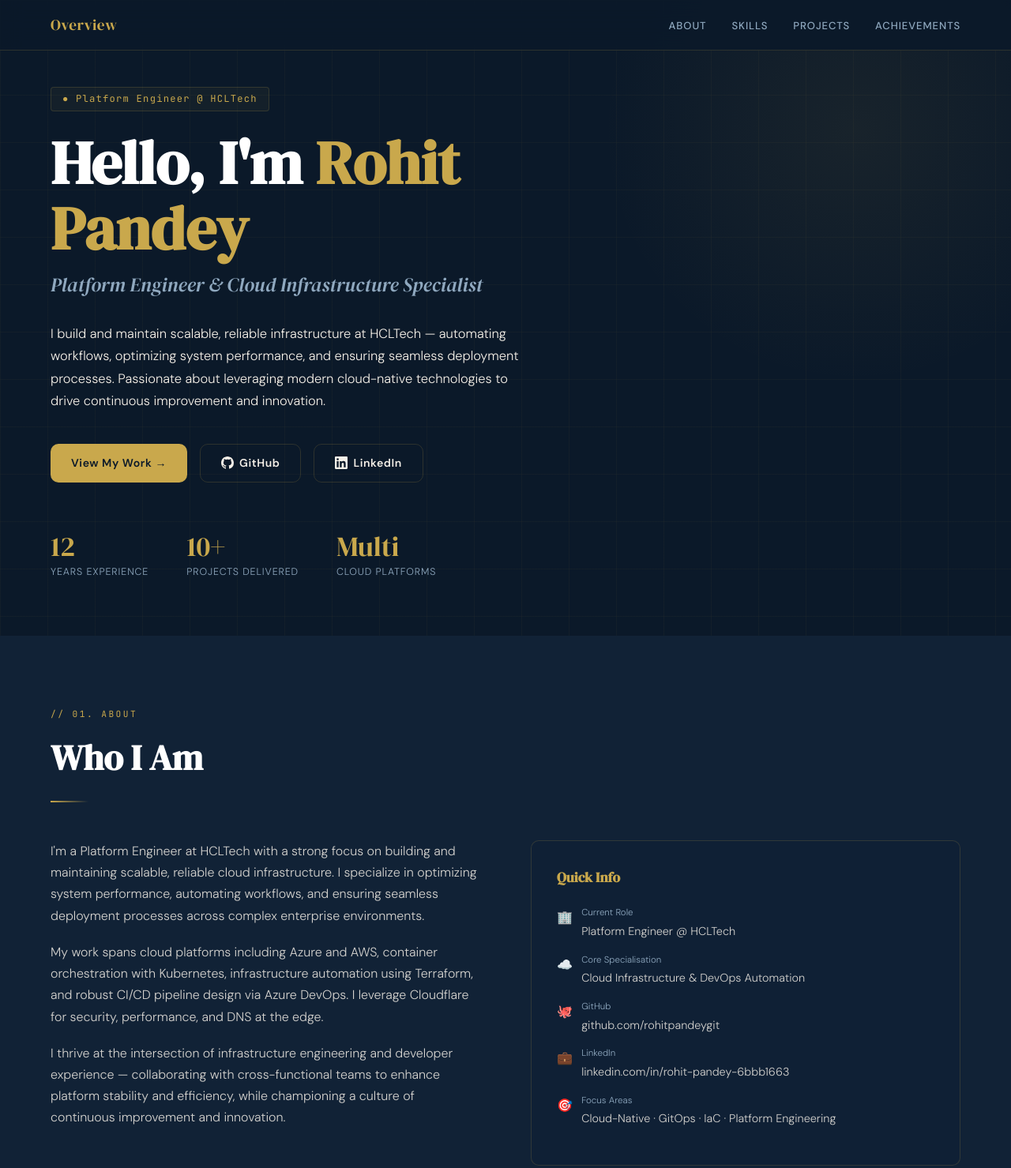
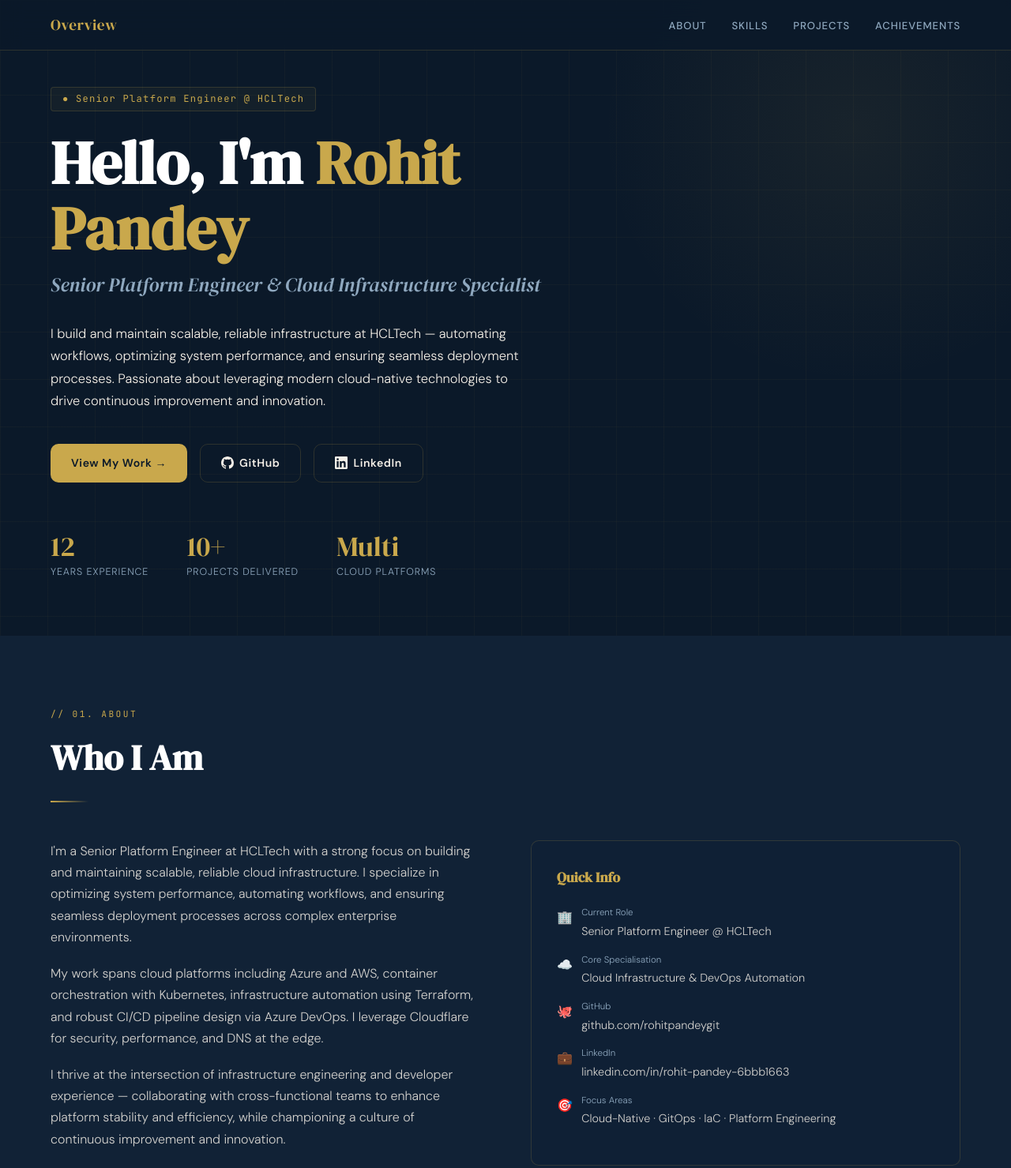
Before and after one commit to rohitpandeygit/rohitpandeygit.github.io, a plain HTML site: page index.html in a window 1280 px wide. Shown: the top 1479 px of the page at 79% size. Drawn offline with Linux system fonts and the light colour scheme.

Commit message:
Update job title to Senior Platform Engineer

```diff
--- a/index.html
+++ b/index.html
@@ -3,7 +3,7 @@
 <head>
   <meta charset="UTF-8" />
   <meta name="viewport" content="width=device-width, initial-scale=1.0" />
-  <title>Rohit Pandey — Platform Engineer</title>
+  <title>Rohit Pandey — Senior Platform Engineer</title>
   <link rel="preconnect" href="https://fonts.googleapis.com" />
   <link rel="preconnect" href="https://fonts.gstatic.com" crossorigin />
   <link href="https://fonts.googleapis.com/css2?family=DM+Serif+Display:ital@0;1&family=DM+Sans:wght@300;400;500;600&family=JetBrains+Mono:wght@400;500&display=swap" rel="stylesheet" />
@@ -296,9 +296,9 @@
   <div class="hero-grid"></div>
   <div class="hero-glow"></div>
   <div class="hero-content">
-    <div class="hero-tag">&#x25CF; Platform Engineer @ HCLTech</div>
+    <div class="hero-tag">&#x25CF; Senior Platform Engineer @ HCLTech</div>
     <h1 class="hero-name">Hello, I'm <span>Rohit Pandey</span></h1>
-    <p class="hero-role">Platform Engineer &amp; Cloud Infrastructure Specialist</p>
+    <p class="hero-role">Senior Platform Engineer &amp; Cloud Infrastructure Specialist</p>
     <p class="hero-bio">
       I build and maintain scalable, reliable infrastructure at HCLTech — automating workflows,
       optimizing system performance, and ensuring seamless deployment processes.
@@ -342,7 +342,7 @@
   <div class="about-grid">
     <div class="about-text reveal">
       <p>
-        I'm a Platform Engineer at HCLTech with a strong focus on building and maintaining scalable,
+        I'm a Senior Platform Engineer at HCLTech with a strong focus on building and maintaining scalable,
         reliable cloud infrastructure. I specialize in optimizing system performance, automating
         workflows, and ensuring seamless deployment processes across complex enterprise environments.
       </p>
@@ -363,7 +363,7 @@
         <span class="info-icon">🏢</span>
         <div>
           <div class="info-label">Current Role</div>
-          <div class="info-text">Platform Engineer @ HCLTech</div>
+          <div class="info-text">Senior Platform Engineer @ HCLTech</div>
         </div>
       </div>
       <div class="info-row">
@@ -581,7 +581,7 @@
 <footer>
   <div>
     <div class="footer-name">Rohit Pandey</div>
-    <div class="footer-note">Platform Engineer @ HCLTech &nbsp;·&nbsp; Built with HTML, CSS &amp; ♥</div>
+    <div class="footer-note">Senior Platform Engineer @ HCLTech &nbsp;·&nbsp;&amp; </div>
   </div>
   <div class="footer-links">
     <a class="footer-link" href="https://github.com/rohitpandeygit" target="_blank" rel="noopener">
```
